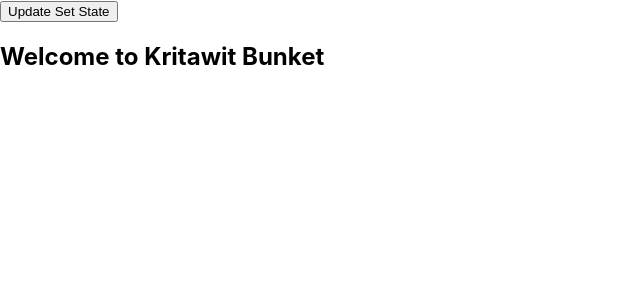
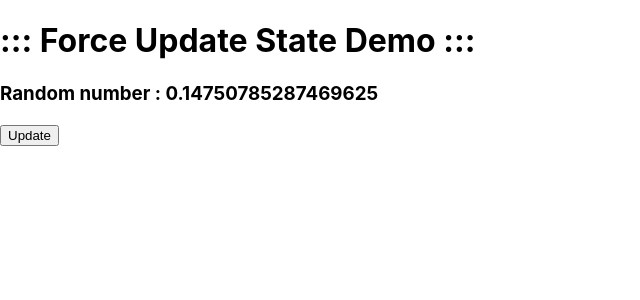
Before and after one commit to header-dev/reactjs-training, a React (Create React App) app: page / in a window 1280 px wide. Shown: the top 300 px of the page, without its empty margins (0-640 px from the left). Built offline with nearby package versions, Linux system fonts and the light colour scheme.

Commit message:
Completed Force Update State

```diff
--- /dev/null
+++ b/src/ForceUpdateStateApp.js
@@ -0,0 +1,25 @@
+import React, { Component } from 'react'
+
+export default class ForceUpdateStateApp extends Component {
+
+    constructor(){
+        super()
+
+        this.forceUpdateState = this.forceUpdateState.bind(this)
+
+    }
+
+    forceUpdateState(){
+        this.forceUpdate()
+    }
+
+    render() {
+        return (
+            <div>
+                <h1>::: Force Update State Demo :::</h1>
+                <h3>Random number : {Math.random()}</h3>
+                <button onClick={this.forceUpdateState}>Update</button>
+            </div>
+        )
+    }
+}
--- a/src/SetStateApp.js
+++ b/src/SetStateApp.js
@@ -27,8 +27,6 @@ export default class SetStateApp extends Component {
         this.setState({
             data : myArray
         })
-
-
     }
 
     render() {
--- a/src/SetStateApp2.js
+++ b/src/SetStateApp2.js
@@ -15,7 +15,8 @@ export default class SetStateApp2 extends Component {
 
     updateSetState() {
         this.setState({
-            msg: "React Programming Course !!!"
+            msg: "React Programming Course !!!",
+            value : "test"
         })
     }
 
@@ -24,6 +25,7 @@ export default class SetStateApp2 extends Component {
             <div>
                 <button onClick={this.updateSetState} >Update Set State</button>
                 <h2>{ this.state.msg }</h2>
+                <h2>{ this.state.value }</h2>
             </div>
         )
     }
--- a/src/index.js
+++ b/src/index.js
@@ -13,10 +13,11 @@ import StateAndPropsApp from './StateAndPropsApp';
 import PropsValidationApp from './PropsValidationApp';
 import SetStateApp from './SetStateApp';
 import SetStateApp2 from './SetStateApp2';
+import ForceUpdateStateApp from './ForceUpdateStateApp'
 
 import * as serviceWorker from './serviceWorker';
 
-ReactDOM.render(<SetStateApp2 />, document.getElementById('root'));
+ReactDOM.render(<ForceUpdateStateApp />, document.getElementById('root'));
 
 // If you want your app to work offline and load faster, you can change
 // unregister() to register() below. Note this comes with some pitfalls.
```
